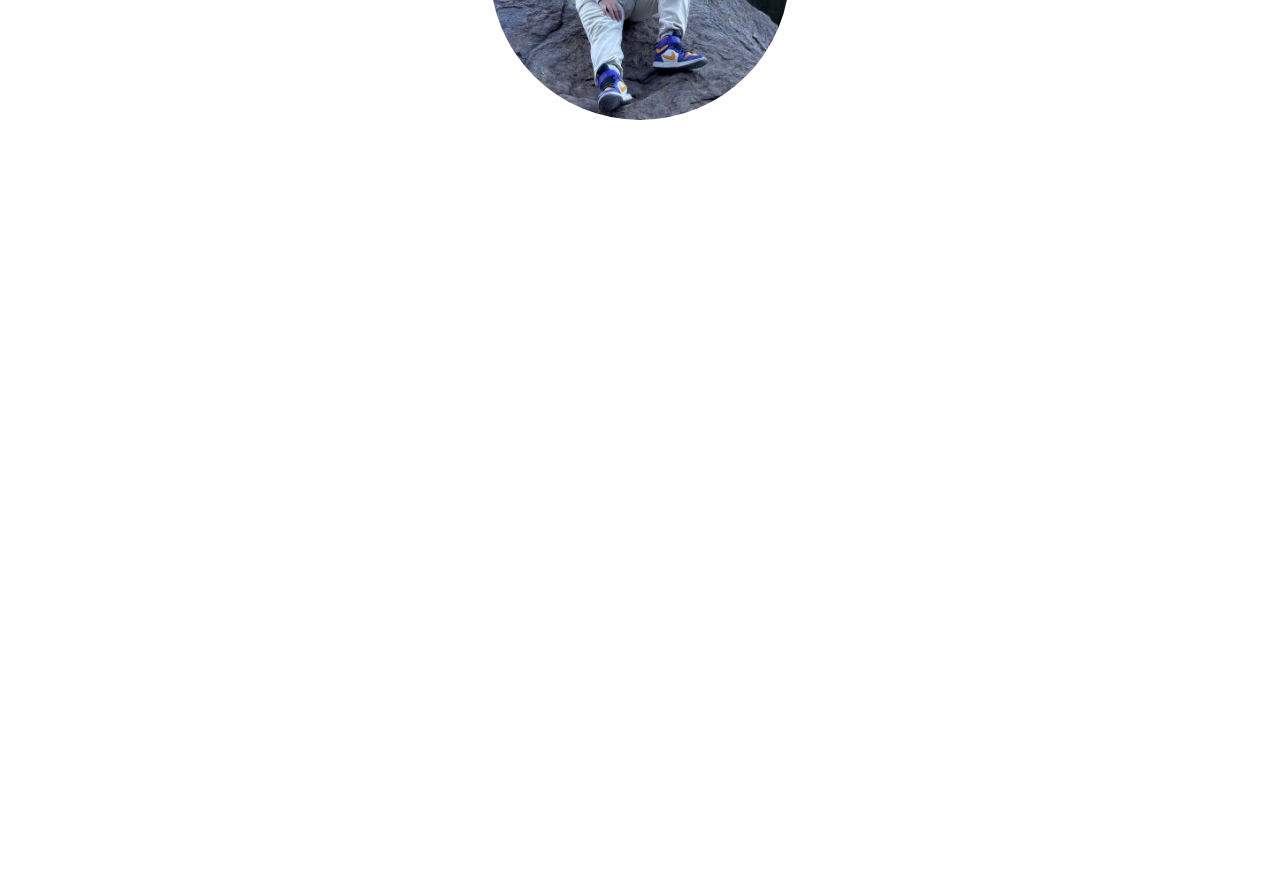
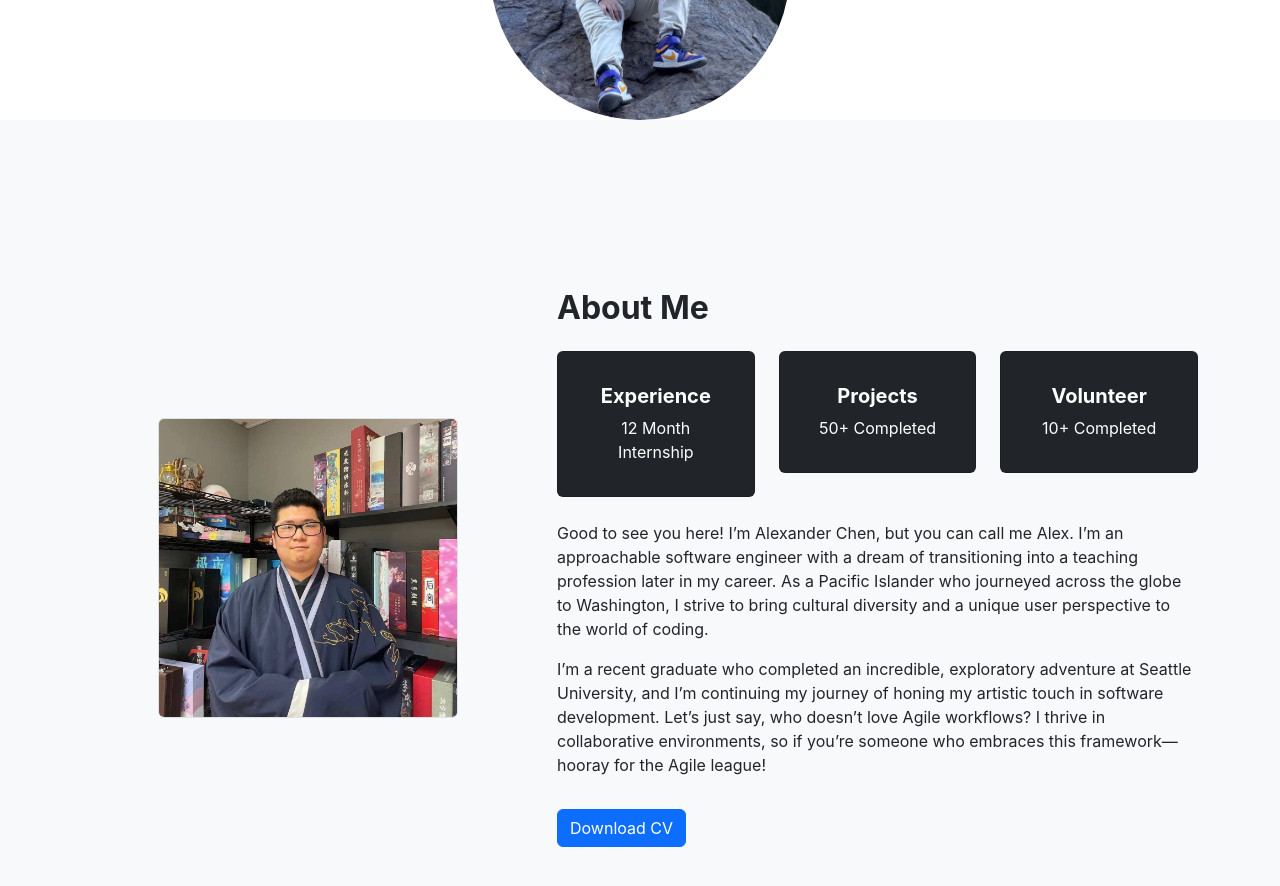
Before and after one commit to Alexchen2001/MyWebpage, a React (Create React App) app in the folder personalwebsite/: page / in a window 1280 px wide. Shown: the part 300-1186 px from the top of the page. Before the commit the page ends 800 px from the top, so only its background shows below. Built offline with nearby package versions, Linux system fonts and the light colour scheme.

Commit message:
Added Bio and Resume Download Section

```diff
--- a/personalwebsite/src/App.js
+++ b/personalwebsite/src/App.js
@@ -1,6 +1,7 @@
 import React from "react";
 import NavigationBar from "./components/Navbar.jsx";
 import ProfileAvatar from "./components/Profilepic.jsx";
+import AboutMe from "./components/MyInfo.jsx";
 import 'bootstrap/dist/css/bootstrap.min.css';
 
 function App() {
@@ -8,6 +9,7 @@ function App() {
     <div>
       <NavigationBar />
       <ProfileAvatar />
+      <AboutMe />
     </div>
   );
 }
--- /dev/null
+++ b/personalwebsite/src/components/MyInfo.jsx
@@ -0,0 +1,72 @@
+import React from "react";
+import { Container, Row, Col, Button, Card } from "react-bootstrap";
+import InfoPic from "./assets/infoPic.jpg"; // Replace with the actual path to your avatar
+import Resume from "./assets/Resume_Alexander Chen.pdf"; // Replace with the actual path to your resume
+
+function AboutMe() {
+    return (
+        <Container fluid className="py-5 bg-light">
+            <Container>
+                <Row className="justify-content-center align-items-center" style={{ minHeight: "100vh" }}>
+                    {/* Left Section - Image */}
+                    <Col md={5} className="text-center mb-4 mb-md-0">
+                        <img
+                            src={InfoPic}
+                            alt="Profile Avatar"
+                            className="img-fluid rounded border"
+                            style={{ maxWidth: "300px" }}
+                        />
+                    </Col>
+                    {/* Right Section - Content */}
+                    <Col md={7} className="text-center text-md-start">
+                        <h2 className="fw-bold text-dark mb-4">About Me</h2>
+                        <Row className="justify-content-center justify-content-md-start mb-4">
+                            <Col xs={10} sm={6} lg={4}>
+                                <Card className="bg-dark text-white text-center p-3">
+                                    <Card.Body>
+                                        <Card.Title className="fw-bold">Experience</Card.Title>
+                                        <Card.Text>12 Month Internship</Card.Text>
+                                    </Card.Body>
+                                </Card>
+                            </Col>
+                            <Col xs={10} sm={6} lg={4}>
+                                <Card className="bg-dark text-white text-center p-3">
+                                    <Card.Body>
+                                        <Card.Title className="fw-bold">Projects</Card.Title>
+                                        <Card.Text>50+ Completed</Card.Text>
+                                    </Card.Body>
+                                </Card>
+                            </Col>
+                            <Col xs={10} sm={6} lg={4}>
+                                <Card className="bg-dark text-white text-center p-3">
+                                    <Card.Body>
+                                        <Card.Title className="fw-bold">Volunteer</Card.Title>
+                                        <Card.Text>10+ Completed</Card.Text>
+                                    </Card.Body>
+                                </Card>
+                            </Col>
+                        </Row>
+                        <p>
+                            Good to see you here! I’m Alexander Chen, but you can call me Alex. I’m an approachable
+                            software engineer with a dream of transitioning into a teaching profession later in my career.
+                            As a Pacific Islander who journeyed across the globe to Washington, I strive to bring cultural
+                            diversity and a unique user perspective to the world of coding.
+                        </p>
+                        <p>
+                            I’m a recent graduate who completed an incredible, exploratory adventure at Seattle
+                            University, and I’m continuing my journey of honing my artistic touch in software development.
+                            Let’s just say, who doesn’t love Agile workflows? I thrive in collaborative environments, so if
+                            you’re someone who embraces this framework—hooray for the Agile league!
+                        </p>
+                        {/* Button to Open or Download Resume */}
+                        <a href={Resume} download className="btn btn-primary mt-3">
+                            <i className="bi bi-download"></i> Download CV
+                        </a>
+                    </Col>
+                </Row>
+            </Container>
+        </Container>
+    );
+}
+
+export default AboutMe;
```
Also changed, not shown: personalwebsite/src/components/assets/infoPic.jpg (added), 1 other file (tests, documents, lock files or other folders).
